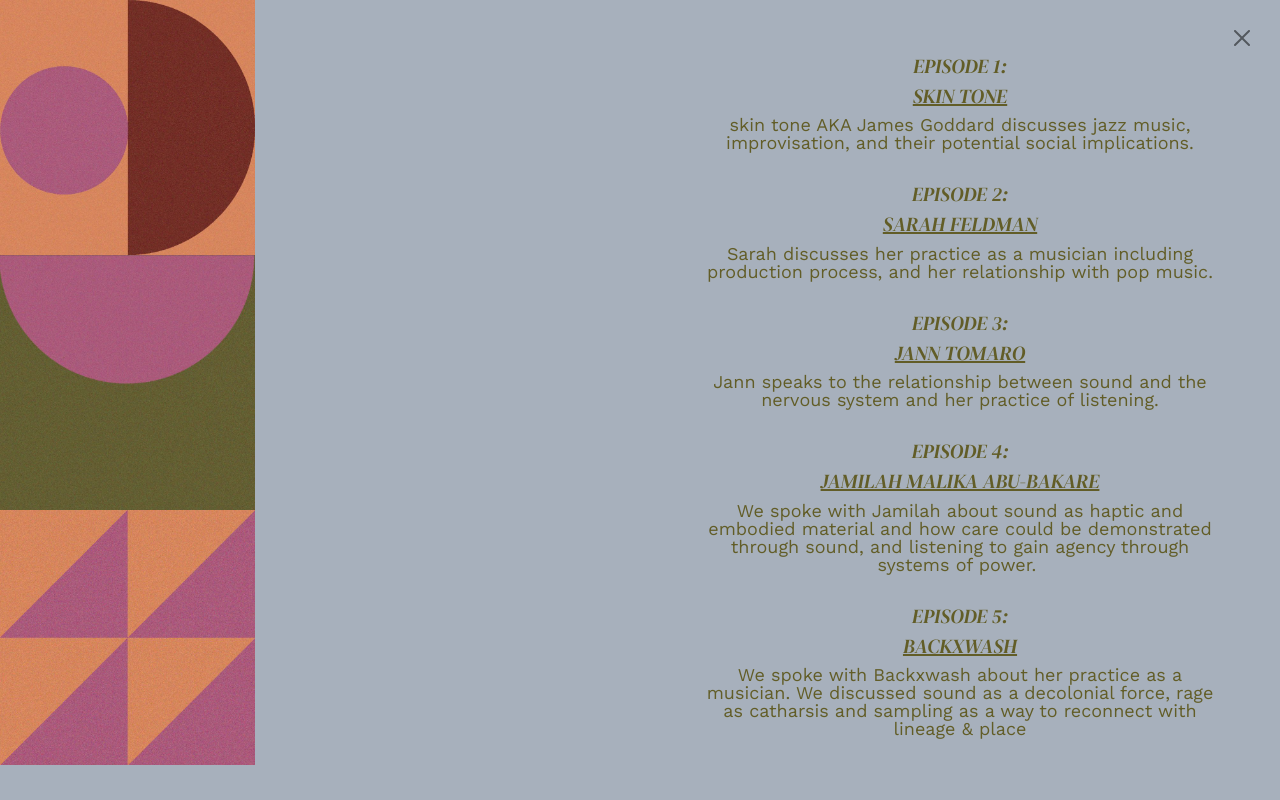
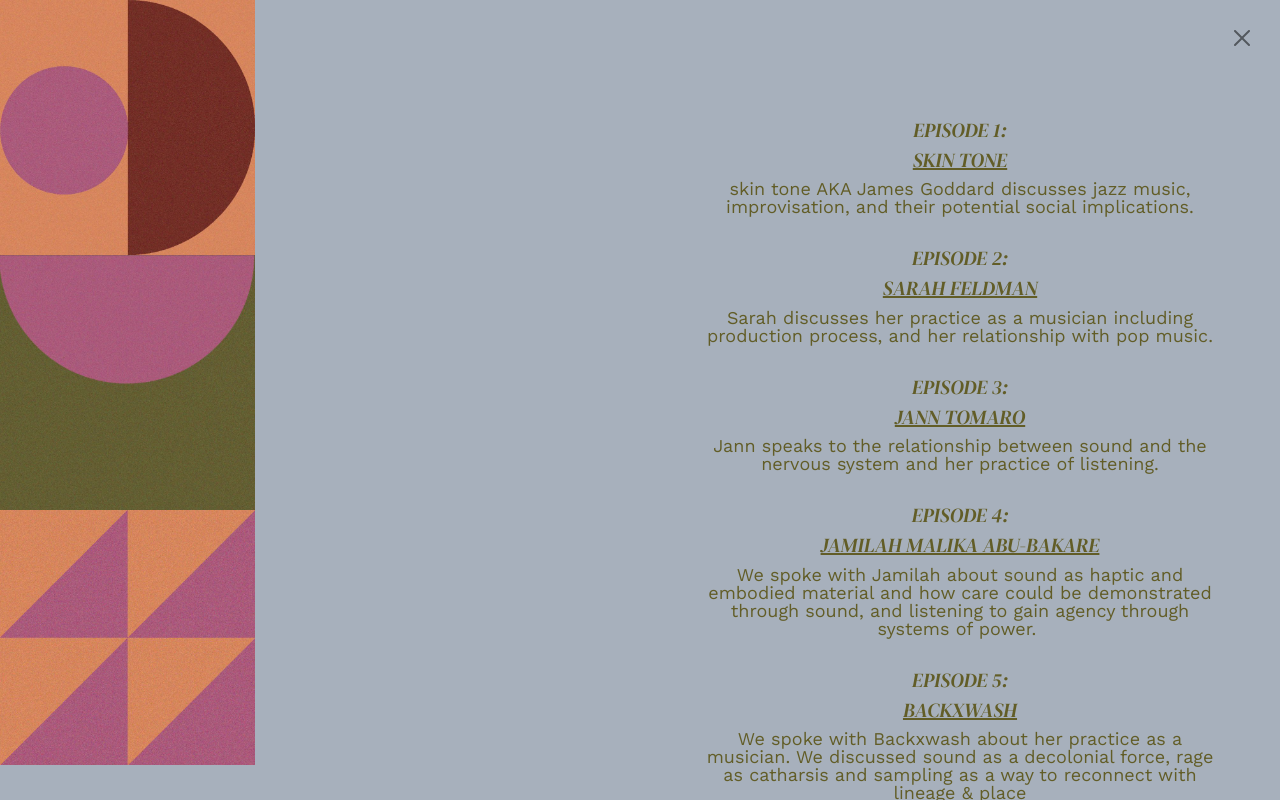
Before and after one commit to juliaedyck/podcast, a React (Create React App) app in the folder podcast/: page /Episodes in a window 1280 px wide. Built offline with nearby package versions, Linux system fonts and the light colour scheme.

Commit message:
fixing episode page

```diff
--- a/podcast/src/components/Episodes.js
+++ b/podcast/src/components/Episodes.js
@@ -139,14 +139,32 @@ const Scroll = styled.div`
   margin-top: 38%;
   padding-bottom: 5%;
 
-  @media (min-width: 760px) {
+  @media (min-width: 500px) {
+
+    margin-top: 50%;
+    padding-top:50%;
+
+  }
+
+  @media (min-width: 780px) {
     max-width: 700px;
     position: relative;
     margin-left: 50%;
     right: 0;
-    margin-top: 2%;
+  margin-top: 30%;
+  padding-top:5%;
+
+
+}
+  @media (min-width: 900px) {
+    max-width: 700px;
+    position: relative;
+    margin-left: 50%;
+    right: 0;
+    margin-top: 7%;
 
   }
+
 
   @media (max-width: 376px) {
     padding-top: 300px;
```
Also changed, not shown: 7 other files (tests, documents, lock files or other folders).
